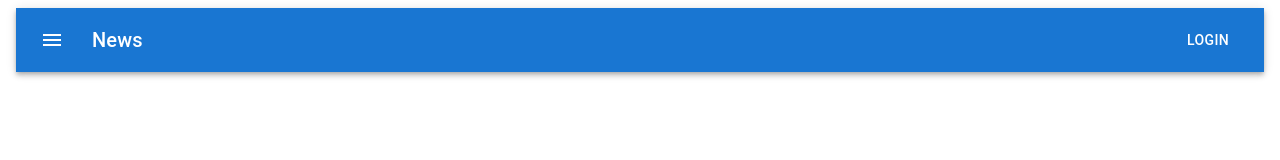
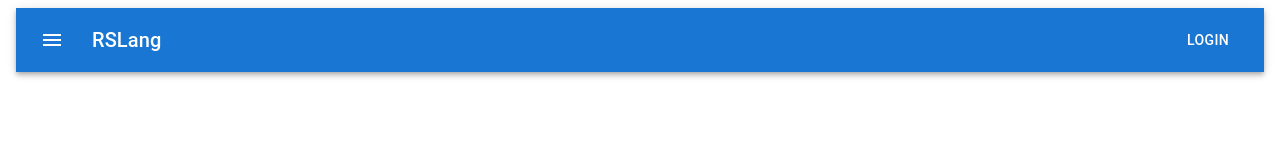
Before and after one commit to HulionGH/RS-Lang-team33, a React (Create React App) app in the folder rs-lang-team33/: page / in a window 1280 px wide. Shown: the top 160 px of the page. Built offline with nearby package versions, Linux system fonts and the light colour scheme.

Commit message:
feat: add branch layout-home-page

```diff
--- a/rs-lang-team33/src/App.tsx
+++ b/rs-lang-team33/src/App.tsx
@@ -28,7 +28,7 @@ function App() {
                     <MenuIcon />
                   </IconButton>
                   <Typography variant="h6" component="div" sx={{ flexGrow: 1 }}>
-                    News
+                    RSLang
                   </Typography>
                   <Button color="inherit">Login</Button>
                 </Toolbar>
```
